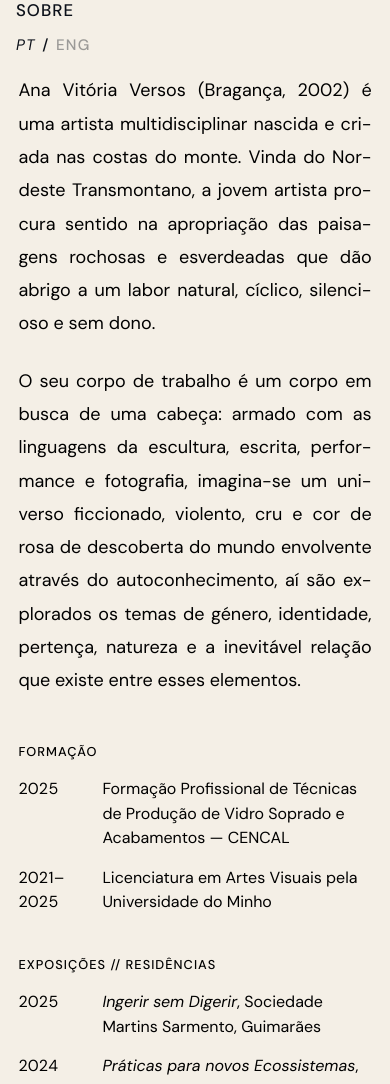
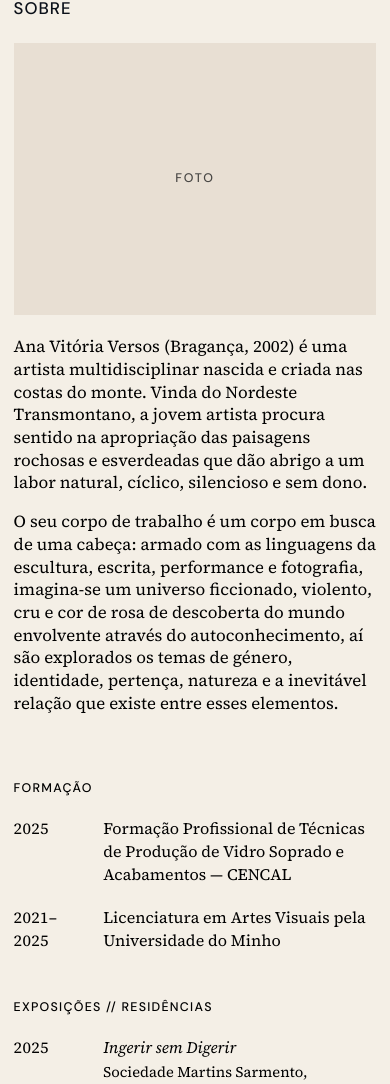
Before and after one commit to andreianmatos/anavitoriaversos, a plain HTML site: page sobre.html in a window 390 px wide. Shown: the part 46-1130 px from the top of the page. Drawn offline with Linux system fonts and the light colour scheme.

Commit message:
update to sobre

```diff
--- a/nav.js
+++ b/nav.js
@@ -34,6 +34,7 @@
         attachDot();
         const hover = isHoverable(event.target);
         const scale = hover ? 1.45 : 1;
+        dot.classList.toggle("is-hover", hover);
         dot.style.transform =
           "translate3d(" +
           event.clientX +
@@ -52,23 +53,80 @@
     });
   }
 
+  const COPY = {
+    pt: {
+      sobre: "Sobre",
+      arquivo: "Arquivo",
+      formacao: "Formação",
+      exposicoes: "Exposições // Residências",
+      close: "fechar",
+      lang: "Idioma",
+    },
+    en: {
+      sobre: "About",
+      arquivo: "Archive",
+      formacao: "Education",
+      exposicoes: "Exhibitions // Residencies",
+      close: "close",
+      lang: "Language",
+    },
+  };
+  const langKey = "avv-lang";
   const langToggle = document.querySelector(".lang-toggle");
-  if (langToggle) {
-    const buttons = langToggle.querySelectorAll("[data-lang]");
-    const panels = document.querySelectorAll("[data-lang-panel]");
 
-    function setLang(lang) {
-      buttons.forEach(function (button) {
+  function readLang() {
+    try {
+      localStorage.removeItem(langKey);
+    } catch (error) {}
+    try {
+      const stored = sessionStorage.getItem(langKey);
+      if (stored === "en" || stored === "pt") return stored;
+    } catch (error) {}
+    return "pt";
+  }
+
+  function setLang(lang) {
+    const copy = COPY[lang] || COPY.pt;
+
+    document.documentElement.lang = lang;
+
+    try {
+      sessionStorage.setItem(langKey, lang);
+    } catch (error) {}
+
+    if (langToggle) {
+      langToggle.setAttribute("aria-label", copy.lang);
+      langToggle.querySelectorAll("[data-lang]").forEach(function (button) {
         const active = button.getAttribute("data-lang") === lang;
         button.classList.toggle("is-active", active);
         button.setAttribute("aria-pressed", active ? "true" : "false");
       });
-      panels.forEach(function (panel) {
-        panel.hidden = panel.getAttribute("data-lang-panel") !== lang;
-      });
-      document.documentElement.lang = lang;
     }
 
+    document.querySelectorAll("[data-i18n]").forEach(function (node) {
+      const key = node.getAttribute("data-i18n");
+      if (copy[key]) node.textContent = copy[key];
+    });
+
+    document.querySelectorAll("[data-i18n-aria]").forEach(function (node) {
+      const key = node.getAttribute("data-i18n-aria");
+      if (copy[key]) node.setAttribute("aria-label", copy[key]);
+    });
+
+    document.querySelectorAll("[data-lang-panel]").forEach(function (panel) {
+      panel.hidden = panel.getAttribute("data-lang-panel") !== lang;
+    });
+
+    if (document.body.classList.contains("sobre-page")) {
+      document.title = copy.sobre;
+    } else if (document.body.classList.contains("arquivo-page")) {
+      document.title = copy.arquivo;
+    }
+  }
+
+  setLang(readLang());
+
+  if (langToggle) {
     langToggle.addEventListener("click", function (event) {
       const button = event.target.closest("[data-lang]");
       if (!button) return;
@@ -98,33 +156,33 @@
     }
   }
 
-  function setHomeEntered(entered) {
-    document.body.classList.toggle("is-home-entered", entered);
+  function setNavVisible(visible) {
+    document.body.classList.toggle("is-nav-visible", visible);
   }
 
   if (title) {
     title.addEventListener("click", function (event) {
       if (!homePage) return;
       event.preventDefault();
-      setHomeEntered(false);
+      setNavVisible(false);
     });
   }
 
   if (!homePage) return;
 
   if (prefersReducedMotion.matches) {
-    setHomeEntered(true);
+    setNavVisible(true);
     return;
   }
 
   let lockUntil = 0;
 
-  function requestEnter(entered) {
+  function requestNav(visible) {
     const now = Date.now();
     if (now < lockUntil) return;
-    if (document.body.classList.contains("is-home-entered") === entered) return;
-    lockUntil = now + 700;
-    setHomeEntered(entered);
+    if (document.body.classList.contains("is-nav-visible") === visible) return;
+    lockUntil = now + 500;
+    setNavVisible(visible);
   }
 
   window.addEventListener(
@@ -132,9 +190,9 @@
     function (event) {
       event.preventDefault();
       if (event.deltaY > 4) {
-        requestEnter(true);
+        requestNav(true);
       } else if (event.deltaY < -4) {
-        requestEnter(false);
+        requestNav(false);
       }
     },
     { passive: false }
@@ -159,14 +217,14 @@
       const delta = touchStartY - touch.clientY;
       if (Math.abs(delta) < 18) return;
       event.preventDefault();
-      requestEnter(delta > 0);
+      requestNav(delta > 0);
     },
     { passive: false }
   );
 
   window.addEventListener("pageshow", function (event) {
     if (event.persisted) {
-      setHomeEntered(false);
+      setNavVisible(false);
     }
   });
 })();
--- a/sobre.html
+++ b/sobre.html
@@ -7,20 +7,20 @@
   <meta http-equiv="Pragma" content="no-cache">
   <meta http-equiv="Expires" content="0">
   <title>Sobre</title>
-  <link rel="stylesheet" href="style.css?v=24">
+  <link rel="stylesheet" href="style.css?v=36">
 </head>
 <body class="sobre-page">
+  <section class="sobre-hero">
     <header class="page-header">
       <a href="index.html" class="site-title">Ana Vitória Versos</a>
-    <h1 class="page-header__section">Sobre</h1>
-    <div class="lang-toggle" role="group" aria-label="Idioma">
-      <button type="button" class="lang-toggle__btn is-active" data-lang="pt" aria-pressed="true">PT</button>
-      <span aria-hidden="true">/</span>
-      <button type="button" class="lang-toggle__btn" data-lang="en" aria-pressed="false">ENG</button>
-    </div>
+      <h1 class="page-header__section" data-i18n="sobre">Sobre</h1>
     </header>
 
-  <main class="page sobre">
+    <figure class="sobre-photo">
+      <div class="sobre-photo__placeholder" aria-hidden="true">foto</div>
+    </figure>
+
+    <div class="sobre-bio-col">
       <section class="sobre-bio" lang="pt" data-lang-panel="pt">
         <p>Ana Vitória Versos (Bragança, 2002) é uma artista multidisciplinar nascida e criada nas costas do monte. Vinda do Nordeste Transmontano, a jovem artista procura sentido na apropriação das paisagens rochosas e esverdeadas que dão abrigo a um labor natural, cíclico, silencioso e sem dono.</p>
         <p>O seu corpo de trabalho é um corpo em busca de uma cabeça: armado com as linguagens da escultura, escrita, performance e fotografia, imagina-se um universo ficcionado, violento, cru e cor de rosa de descoberta do mundo envolvente através do autoconhecimento, aí são explorados os temas de género, identidade, pertença, natureza e a inevitável relação que existe entre esses elementos.</p>
@@ -30,56 +30,90 @@
         <p>Ana Vitória Versos is a multidisciplinary artist born and raised on the slopes of the mountain. Coming from the region of Trás-os-Montes, the young artist seeks meaning in appropriating the rocky and green landscapes that shelter a natural, cyclical, silent, and ownerless labor.</p>
         <p>Her body of work is a body in search of a head: armed with the languages of sculpture, writing, performance, and photography, she imagines a fictional, violent, raw, and rosy universe of discovery of the world around her through self-knowledge, exploring themes of gender, identity, belonging, nature, and the inevitable relationship that exists between these elements.</p>
       </section>
+    </div>
+  </section>
 
+  <main class="page sobre">
     <section class="sobre-cv">
-      <h2>Formação</h2>
-      <ul>
+      <h2 data-i18n="formacao">Formação</h2>
+      <ul lang="pt" data-lang-panel="pt">
         <li>
           <span class="sobre-year">2025</span>
-          <span>Formação Profissional de Técnicas de Produção de Vidro Soprado e Acabamentos — CENCAL</span>
+          <span class="sobre-entry">Formação Profissional de Técnicas de Produção de Vidro Soprado e Acabamentos — CENCAL</span>
         </li>
         <li>
           <span class="sobre-year">2021–2025</span>
-          <span>Licenciatura em Artes Visuais pela Universidade do Minho</span>
+          <span class="sobre-entry">Licenciatura em Artes Visuais pela Universidade do Minho</span>
+        </li>
+      </ul>
+      <ul lang="en" data-lang-panel="en" hidden>
+        <li>
+          <span class="sobre-year">2025</span>
+          <span class="sobre-entry">Professional Training in Blown Glass Production Techniques and Finishing — CENCAL</span>
+        </li>
+        <li>
+          <span class="sobre-year">2021–2025</span>
+          <span class="sobre-entry">BA in Visual Arts, University of Minho</span>
         </li>
       </ul>
     </section>
 
     <section class="sobre-cv">
-      <h2>Exposições // Residências</h2>
+      <h2 data-i18n="exposicoes">Exposições // Residências</h2>
       <ul>
         <li>
           <span class="sobre-year">2025</span>
-          <span><em>Ingerir sem Digerir</em>, Sociedade Martins Sarmento, Guimarães</span>
+          <span class="sobre-entry">
+            <em>Ingerir sem Digerir</em>
+            <span class="sobre-place">Sociedade Martins Sarmento, Guimarães</span>
+          </span>
         </li>
         <li>
           <span class="sobre-year">2024</span>
-          <span><em>Práticas para novos Ecossistemas</em>, Centro Internacional de Artes José de Guimarães, Guimarães</span>
+          <span class="sobre-entry">
+            <em>Práticas para novos Ecossistemas</em>
+            <span class="sobre-place">Centro Internacional de Artes José de Guimarães, Guimarães</span>
+          </span>
         </li>
         <li>
           <span class="sobre-year">2024</span>
-          <span><em>Sopa de Pedra 16</em>, Térmita, Porto</span>
+          <span class="sobre-entry">
+            <em>Sopa de Pedra 16</em>
+            <span class="sobre-place">Térmita, Porto</span>
+          </span>
         </li>
         <li>
           <span class="sobre-year">2024</span>
-          <span><em>Entre o Visível e o Oculto</em>, Instituto de Design de Guimarães em colaboração com Palavras Infinitas — Núcleo de Inclusão, Comunicação e Media, Guimarães</span>
+          <span class="sobre-entry">
+            <em>Entre o Visível e o Oculto</em>
+            <span class="sobre-place">Instituto de Design de Guimarães em colaboração com Palavras Infinitas — Núcleo de Inclusão, Comunicação e Media, Guimarães</span>
+          </span>
         </li>
         <li>
           <span class="sobre-year">2023</span>
-          <span><em>C.A.V. (Movimento Pedagógico)</em>, Cru, Famalicão</span>
+          <span class="sobre-entry">
+            <em>C.A.V. (Movimento Pedagógico)</em>
+            <span class="sobre-place">Cru, Famalicão</span>
+          </span>
         </li>
         <li>
           <span class="sobre-year">2022</span>
-          <span><em>Entre Becos</em>, Galeria da Garagem Avenida, Guimarães</span>
+          <span class="sobre-entry">
+            <em>Entre Becos</em>
+            <span class="sobre-place">Galeria da Garagem Avenida, Guimarães</span>
+          </span>
         </li>
         <li>
           <span class="sobre-year">2021</span>
-          <span><em>Não te arrastes para o meu Rio</em>, Museu da Escola de Arquitetura, Arte e Design da Universidade do Minho, Guimarães</span>
+          <span class="sobre-entry">
+            <em>Não te arrastes para o meu Rio</em>
+            <span class="sobre-place">Museu da Escola de Arquitetura, Arte e Design da Universidade do Minho, Guimarães</span>
+          </span>
         </li>
       </ul>
     </section>
   </main>
 
-  <script src="nav.js?v=15"></script>
+  <script src="nav.js?v=21"></script>
 </body>
 </html>
--- a/style.css
+++ b/style.css
@@ -1,4 +1,4 @@
-@import url("https://fonts.googleapis.com/css2?family=DM+Sans:ital,opsz,wght@0,9..40,400;0,9..40,500;1,9..40,400&display=swap");
+@import url("https://fonts.googleapis.com/css2?family=DM+Sans:ital,opsz,wght@0,9..40,400;0,9..40,500;1,9..40,400&family=Source+Serif+4:ital,opsz,wght@0,8..60,400;0,8..60,500;1,8..60,400&display=swap");
 
 * {
   margin: 0;
@@ -59,6 +59,11 @@ body::-webkit-scrollbar {
 
 .cursor-dot.is-visible {
   opacity: 1;
+}
+
+.cursor-dot.is-hover {
+  background: #fff;
+  mix-blend-mode: difference;
 }
 
 @media (hover: hover) and (pointer: fine) {
@@ -133,7 +138,7 @@ body::-webkit-scrollbar {
     opacity 0.45s ease;
 }
 
-.home-page.is-home-entered .site-title {
+.home-page.is-nav-visible .site-title {
   transform: translateX(-50%) translateY(0);
   opacity: 1;
   pointer-events: auto;
@@ -164,7 +169,7 @@ body::-webkit-scrollbar {
     opacity 0.45s ease;
 }
 
-.home-page.is-home-entered .bottom-bar {
+.home-page.is-nav-visible .bottom-bar {
   transform: translateY(0);
   opacity: 1;
   pointer-events: auto;
@@ -182,9 +187,7 @@ body::-webkit-scrollbar {
 }
 
 .page-header {
-  position: absolute;
-  top: 0;
-  left: 0;
+  position: relative;
   z-index: 11;
   display: flex;
   flex-direction: column;
@@ -195,6 +198,12 @@ body::-webkit-scrollbar {
   padding: max(1.15rem, env(safe-area-inset-top, 0px)) 1.25rem 1rem;
   mix-blend-mode: difference;
   text-align: left;
+}
+
+.arquivo-page .page-header {
+  position: absolute;
+  top: 0;
+  left: 0;
 }
 
 .page-header .site-title {
@@ -218,12 +227,11 @@ body::-webkit-scrollbar {
 .lang-toggle {
   display: flex;
   align-items: center;
-  gap: 0.4rem;
-  margin-top: 0.45rem;
+  gap: 0.45rem;
   color: #fff;
   font-size: 0.95rem;
   font-weight: 500;
-  letter-spacing: 0.08em;
+  letter-spacing: 0.1em;
   text-transform: uppercase;
 }
 
@@ -244,6 +252,10 @@ body::-webkit-scrollbar {
   font-style: italic;
 }
 
+.lang-toggle__btn:hover {
+  opacity: 1;
+}
+
 a.bottom-bar__link:hover,
 a.site-title:hover {
   opacity: 0.55;
@@ -258,36 +270,91 @@ a.site-title:hover {
 }
 
 .sobre-page {
+  padding: 0 0 5.5rem;
+}
+
+.sobre-hero {
   display: grid;
-  grid-template-columns: max-content minmax(0, 1fr);
-  align-items: start;
-  column-gap: 2rem;
-  padding-bottom: 3rem;
+  grid-template-columns: minmax(0, 1fr) minmax(0, 1.35fr);
+  grid-template-rows: auto 1fr;
+  column-gap: 1.5rem;
+  row-gap: 1.25rem;
+  min-height: 100vh;
+  min-height: 100dvh;
+  padding: 0.85rem;
 }
 
 .sobre-page .page-header {
+  grid-column: 1;
+  grid-row: 1;
   position: relative;
   top: auto;
-  left: auto;
+  float: none;
   max-width: none;
+  padding: 0;
+  align-self: start;
+}
+
+.sobre-photo {
+  grid-column: 2;
+  grid-row: 1 / -1;
+  display: flex;
+  align-items: flex-start;
+  justify-content: flex-end;
+  margin: 0;
+  min-width: 0;
+  min-height: 0;
+  height: auto;
+}
+
+.sobre-photo__placeholder,
+.sobre-photo img {
+  display: block;
+  width: min(100%, calc((100dvh - 1.7rem) * 4 / 3));
+  max-height: calc(100dvh - 1.7rem);
+  height: auto;
+  aspect-ratio: 4 / 3;
+  object-fit: cover;
+}
+
+.sobre-photo__placeholder {
+  background: #e4d9cc;
+  color: #000;
+  font-family: "DM Sans", system-ui, sans-serif;
+  font-size: 0.78rem;
+  font-weight: 500;
+  letter-spacing: 0.14em;
+  text-transform: uppercase;
+  display: flex;
+  align-items: center;
+  justify-content: center;
+  opacity: 0.7;
+}
+
+.sobre-bio-col {
+  grid-column: 1;
+  grid-row: 2;
+  align-self: end;
+  max-width: 28rem;
 }
 
 .sobre-page .page {
-  max-width: 32rem;
+  max-width: 42rem;
   margin: 0;
-  padding: max(1.15rem, env(safe-area-inset-top, 0px)) 1.5rem 0 0;
+  padding: 4.5rem 0.85rem 0;
 }
 
-.sobre p {
-  font-size: 1.125rem;
-  line-height: 1.85;
-  margin-bottom: 1.5rem;
-  text-align: justify;
-  hyphens: auto;
+.sobre-bio p {
+  font-family: "Source Serif 4", "Times New Roman", Times, serif;
+  font-size: clamp(1.05rem, 1.15vw, 1.22rem);
+  font-weight: 400;
+  line-height: 1.35;
+  margin-bottom: 1rem;
+  text-align: left;
 }
 
 .sobre-bio {
-  margin-bottom: 2.75rem;
+  margin-bottom: 0;
 }
 
 .sobre-bio p:last-child {
@@ -295,7 +362,7 @@ a.site-title:hover {
 }
 
 .sobre-cv {
-  margin-bottom: 2.5rem;
+  margin-bottom: 2.85rem;
 }
 
 .sobre-cv:last-child {
@@ -303,11 +370,12 @@ a.site-title:hover {
 }
 
 .sobre-cv h2 {
-  font-size: 0.8rem;
+  font-family: "DM Sans", system-ui, sans-serif;
+  font-size: 0.78rem;
   font-weight: 500;
-  letter-spacing: 0.08em;
+  letter-spacing: 0.1em;
   text-transform: uppercase;
-  margin-bottom: 1rem;
+  margin: 0 0 1.2rem;
 }
 
 .sobre-cv ul {
@@ -316,11 +384,13 @@ a.site-title:hover {
 
 .sobre-cv li {
   display: grid;
-  grid-template-columns: 5.5rem 1fr;
-  gap: 0.75rem;
-  font-size: 1.05rem;
-  line-height: 1.55;
-  margin-bottom: 0.9rem;
+  grid-template-columns: 6.25rem minmax(0, 1fr);
+  gap: 1rem;
+  align-items: start;
+  font-family: "Source Serif 4", "Times New Roman", Times, serif;
+  font-size: clamp(1.12rem, 1.35vw, 1.35rem);
+  line-height: 1.45;
+  margin-bottom: 1.2rem;
 }
 
 .sobre-cv li:last-child {
@@ -328,11 +398,23 @@ a.site-title:hover {
 }
 
 .sobre-year {
+  font-variant-numeric: tabular-nums;
   letter-spacing: 0.02em;
+}
+
+.sobre-entry {
+  display: flex;
+  flex-direction: column;
+  gap: 0.2rem;
 }
 
 .sobre-cv em {
   font-style: italic;
+}
+
+.sobre-place {
+  font-size: 0.92em;
+  line-height: 1.4;
 }
 
 .arquivo-page {
@@ -531,18 +613,58 @@ a.site-title:hover {
   }
 
   .sobre-page {
-    display: block;
-    padding-bottom: 2.5rem;
+    padding: 0 0 4.25rem;
+  }
+
+  .sobre-hero {
+    display: flex;
+    flex-direction: column;
+    min-height: 0;
+    row-gap: 1.35rem;
+    padding: max(0.85rem, env(safe-area-inset-top, 0px)) 0.85rem 1.5rem;
+  }
+
+  .sobre-page .page-header {
+    position: static;
+    padding: 0;
+  }
+
+  .sobre-photo {
+    width: 100%;
+    justify-content: stretch;
+  }
+
+  .sobre-photo__placeholder,
+  .sobre-photo img {
+    width: 100%;
+    max-height: none;
+    min-height: 0;
+    aspect-ratio: 4 / 3;
+  }
+
+  .sobre-bio-col {
+    max-width: none;
   }
 
   .sobre-page .page {
-    padding: 0.35rem 1.15rem 0;
+    padding: 2.5rem 0.85rem 0;
   }
 
   .sobre-cv li {
-    grid-template-columns: 4.75rem 1fr;
-    gap: 0.5rem;
+    grid-template-columns: 4.9rem minmax(0, 1fr);
+    gap: 0.7rem;
     font-size: 1rem;
+  }
+
+  .arquivo-page {
+    padding: 0;
+  }
+
+  .arquivo-page .page-header {
+    position: absolute;
+    top: 0;
+    left: 0;
+    padding: max(1rem, env(safe-area-inset-top, 0px)) 1rem 0.75rem;
   }
 
   .arquivo {
```
Also changed, not shown: arquivo.html (+6 -6 lines), arquivo.js (+6 -6 lines), index.html (+9 -4 lines). Lines whose indentation alone changed are shown as unchanged.
